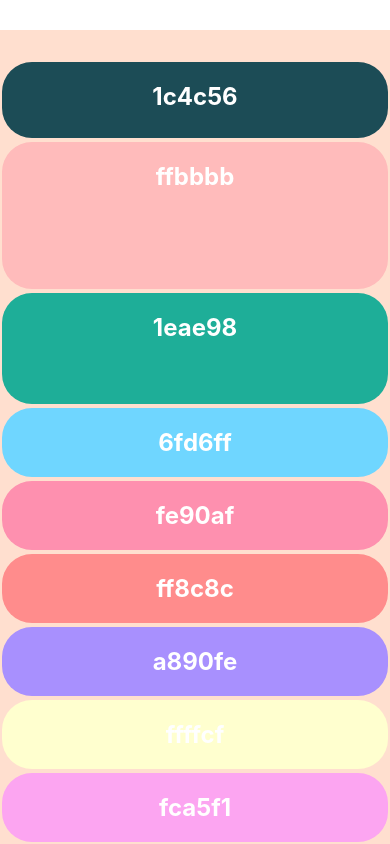
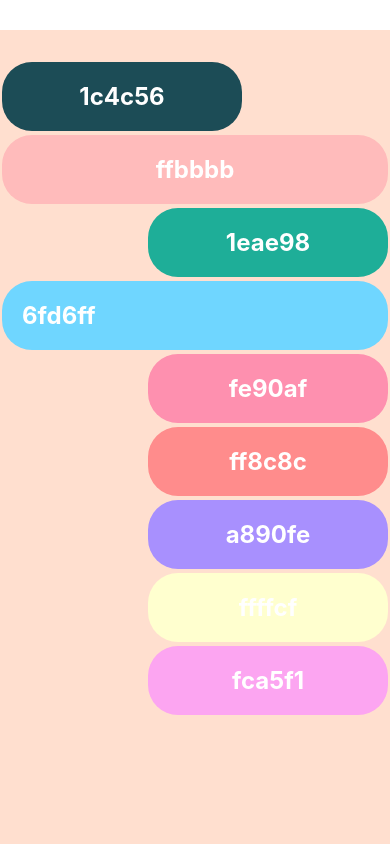
Before and after one commit to liebespaar93/react_native_r3f, a React Native app: screen / in a window 390 px wide. Built offline with nearby package versions, Linux system fonts and the light colour scheme.

Commit message:
learn AlignSelf

```diff
--- a/App.js
+++ b/App.js
@@ -11,10 +11,10 @@ export default function App() {
 
   return (
     <View style={styles.container}>
-      <BoxStyle style={{ backgroundColor: "#1c4c56", flex: 1 }}>1c4c56</BoxStyle>
-      <BoxStyle style={{ backgroundColor: "#ffbbbb", flex: 3 }}>ffbbbb</BoxStyle>
-      <BoxStyle style={{ backgroundColor: "#1eae98", flex: 2 }}>1eae98</BoxStyle>
-      <BoxStyle style={{ backgroundColor: "#6fd6ff" }}>6fd6ff</BoxStyle>
+      <BoxStyle style={{ backgroundColor: "#1c4c56", alignSelf: "flex-start" }}>1c4c56</BoxStyle>
+      <BoxStyle style={{ backgroundColor: "#ffbbbb", alignSelf: "stretch" }}>ffbbbb</BoxStyle>
+      <BoxStyle style={{ backgroundColor: "#1eae98", alignSelf: "auto" }}>1eae98</BoxStyle>
+      <BoxStyle style={{ backgroundColor: "#6fd6ff", alignSelf:"stretch",  alignItems:"flex-start" }}>6fd6ff</BoxStyle>
       <BoxStyle style={{ backgroundColor: "#fe90af" }}>fe90af</BoxStyle>
       <BoxStyle style={{ backgroundColor: "#ff8c8c" }}>ff8c8c</BoxStyle>
       <BoxStyle style={{ backgroundColor: "#a890fe" }}>a890fe</BoxStyle>
@@ -27,7 +27,7 @@ export default function App() {
 const styles = StyleSheet.create({
   container: {
     flex: 1,
-    alignItems: "stretch",
+    alignItems: "flex-end",
     marginTop: 30,
     paddingTop: 30,
     backgroundColor: '#ffdfcf'
```
Also changed, not shown: 1 other file (tests, documents, lock files or other folders).
